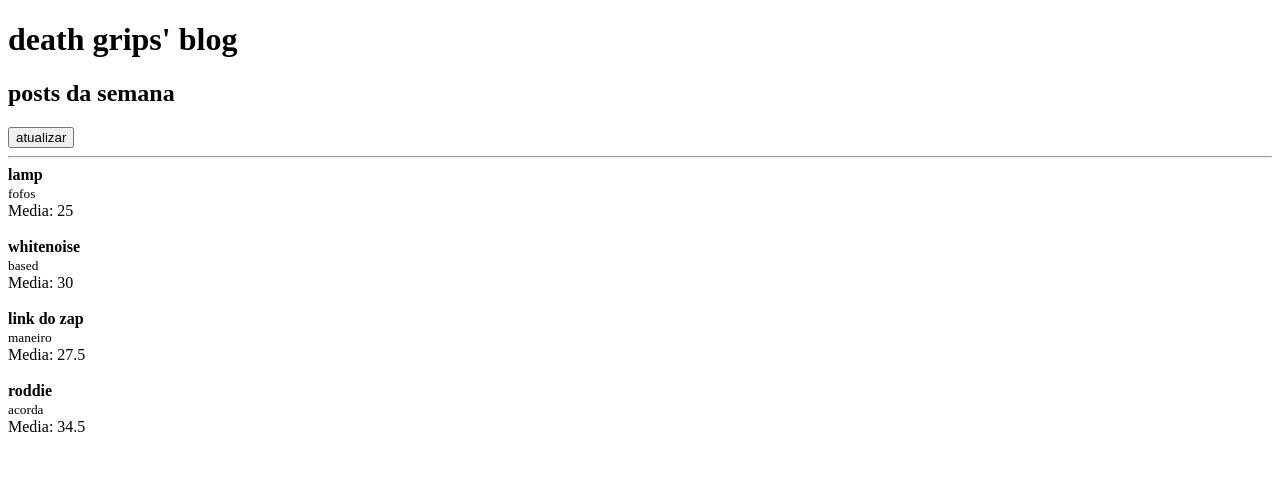
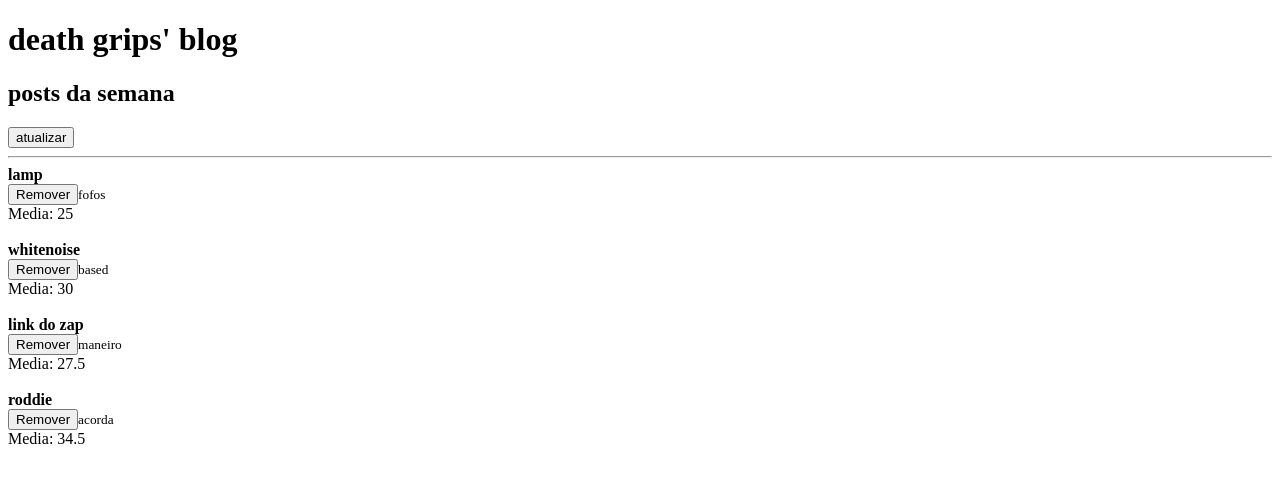
Before and after one commit to loonismos/fundamentos-react, a React app: page / in a window 1280 px wide. Shown: the top 482 px of the page. Built offline with nearby package versions, Linux system fonts and the light colour scheme.

Commit message:
funções de callback via props

```diff
--- a/src/App.js
+++ b/src/App.js
@@ -13,8 +13,6 @@
   ]);
 
   function handleRefresh() {
-
-    setTimeout(() => {
       setPosts((prevState) => [
         ...prevState,
         {
@@ -24,10 +22,13 @@
           likes: 69
         },
       ]);
-    }, 2000)
+    }
 
-    console.log({posts})
-  }
+    function handleRemovePost(postId) {
+      setPosts((prevState) => (
+        prevState.filter(post => post.id !== postId)
+      ));
+    }
 
   return (
     <>
@@ -43,7 +44,9 @@
         <Post
           key={post.id}
           likes={post.likes}
+          onRemove={handleRemovePost}
           post={{
+            id: post.id,
             title: post.title,
             subtitle: post.subtitle,
           }}
--- a/src/Post.js
+++ b/src/Post.js
@@ -7,6 +7,8 @@
     <>
       <article>
         <strong>{props.post.title}</strong><br />
+        <button onClick={() => props.onRemove(props.post.id)}>Remover</button>
+
         <small>{props.post.subtitle}</small>
         <br />
         Media: {props.likes / 2}
```
